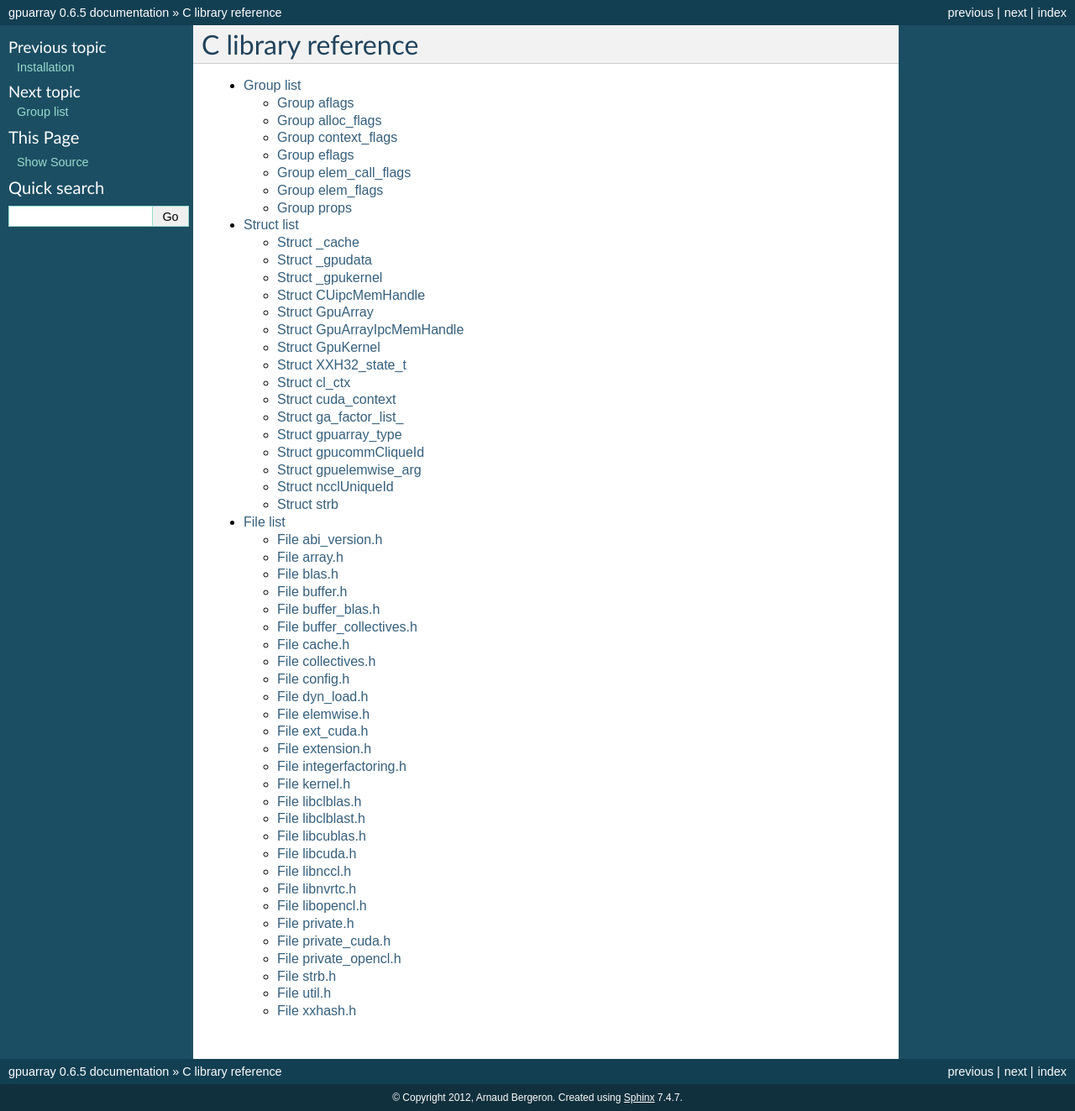
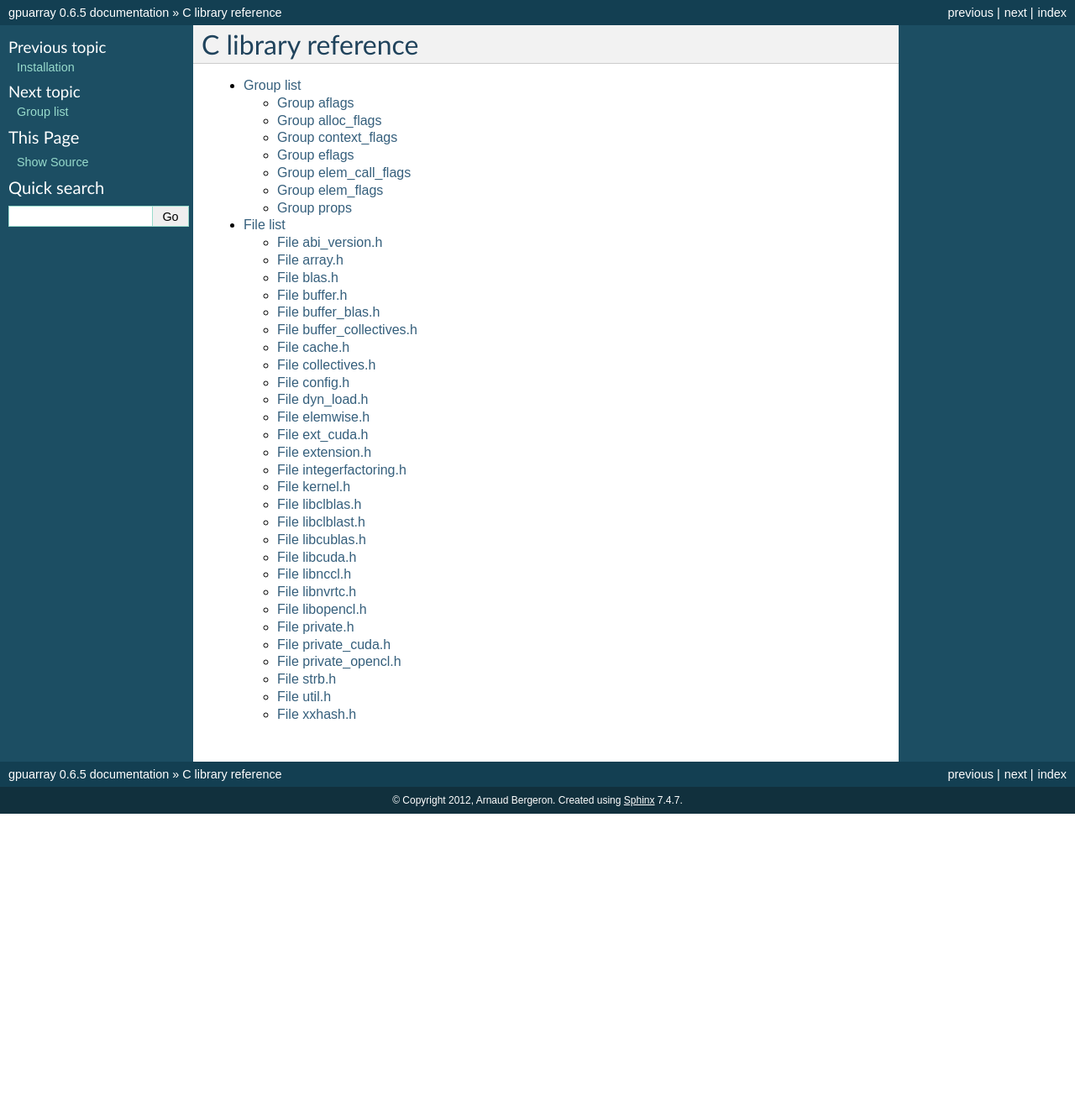
Before and after one commit to Theano/libgpuarray, a Sphinx documentation site: the page built from doc/c_api.rst, in a window 1280 px wide. Shown: the whole page at 84% size. Built offline with Sphinx 7.4.7, drawn with Linux system fonts in a browser that asks for light colours; pages that are not in the unit, such as notebooks, are missing from menus; after the commit the page ends 969 px from its top, so only the background shows below that.

Commit message:
Struct listing is useless and the source of duplicate IDs

```diff
--- a/doc/c_api.rst
+++ b/doc/c_api.rst
@@ -4,5 +4,4 @@ C library reference
 .. toctree::
 
    c_api/grouplist
-   c_api/structlist
    c_api/filelist
--- a/doc/c_api/struct/struct__cache.rst
+++ /dev/null
@@ -1,4 +0,0 @@
-Struct _cache
-=============
-
-.. doxygenstruct:: _cache
--- a/doc/c_api/struct/struct__gpudata.rst
+++ /dev/null
@@ -1,4 +0,0 @@
-Struct _gpudata
-===============
-
-.. doxygenstruct:: _gpudata
--- a/doc/c_api/struct/struct__gpukernel.rst
+++ /dev/null
@@ -1,4 +0,0 @@
-Struct _gpukernel
-=================
-
-.. doxygenstruct:: _gpukernel
--- a/doc/c_api/struct/struct_c_uipc_mem_handle.rst
+++ /dev/null
@@ -1,4 +0,0 @@
-Struct CUipcMemHandle
-=====================
-
-.. doxygenstruct:: CUipcMemHandle
--- a/doc/c_api/struct/struct_gpu_array.rst
+++ /dev/null
@@ -1,4 +0,0 @@
-Struct GpuArray
-===============
-
-.. doxygenstruct:: GpuArray
--- a/doc/c_api/struct/struct_gpu_array_ipc_mem_handle.rst
+++ /dev/null
@@ -1,4 +0,0 @@
-Struct GpuArrayIpcMemHandle
-===========================
-
-.. doxygenstruct:: GpuArrayIpcMemHandle
--- a/doc/c_api/struct/struct_gpu_kernel.rst
+++ /dev/null
@@ -1,4 +0,0 @@
-Struct GpuKernel
-================
-
-.. doxygenstruct:: GpuKernel
--- a/doc/c_api/struct/struct_x_x_h32__state__t.rst
+++ /dev/null
@@ -1,4 +0,0 @@
-Struct XXH32_state_t
-====================
-
-.. doxygenstruct:: XXH32_state_t
--- a/doc/c_api/struct/structcl__ctx.rst
+++ /dev/null
@@ -1,4 +0,0 @@
-Struct cl_ctx
-=============
-
-.. doxygenstruct:: cl_ctx
--- a/doc/c_api/struct/structcuda__context.rst
+++ /dev/null
@@ -1,4 +0,0 @@
-Struct cuda_context
-===================
-
-.. doxygenstruct:: cuda_context
--- a/doc/c_api/struct/structga__factor__list__.rst
+++ /dev/null
@@ -1,4 +0,0 @@
-Struct ga_factor_list_
-======================
-
-.. doxygenstruct:: ga_factor_list_
--- a/doc/c_api/struct/structgpuarray__type.rst
+++ /dev/null
@@ -1,4 +0,0 @@
-Struct gpuarray_type
-====================
-
-.. doxygenstruct:: gpuarray_type
--- a/doc/c_api/struct/structgpucomm_clique_id.rst
+++ /dev/null
@@ -1,4 +0,0 @@
-Struct gpucommCliqueId
-======================
-
-.. doxygenstruct:: gpucommCliqueId
--- a/doc/c_api/struct/structgpuelemwise__arg.rst
+++ /dev/null
@@ -1,4 +0,0 @@
-Struct gpuelemwise_arg
-======================
-
-.. doxygenstruct:: gpuelemwise_arg
--- a/doc/c_api/struct/structnccl_unique_id.rst
+++ /dev/null
@@ -1,4 +0,0 @@
-Struct ncclUniqueId
-===================
-
-.. doxygenstruct:: ncclUniqueId
--- a/doc/c_api/struct/structstrb.rst
+++ /dev/null
@@ -1,4 +0,0 @@
-Struct strb
-===========
-
-.. doxygenstruct:: strb
--- a/doc/c_api/structlist.rst
+++ /dev/null
@@ -1,7 +0,0 @@
-Struct list
-===========
-
-.. toctree::
-   :glob:
-
-   struct/*
```
